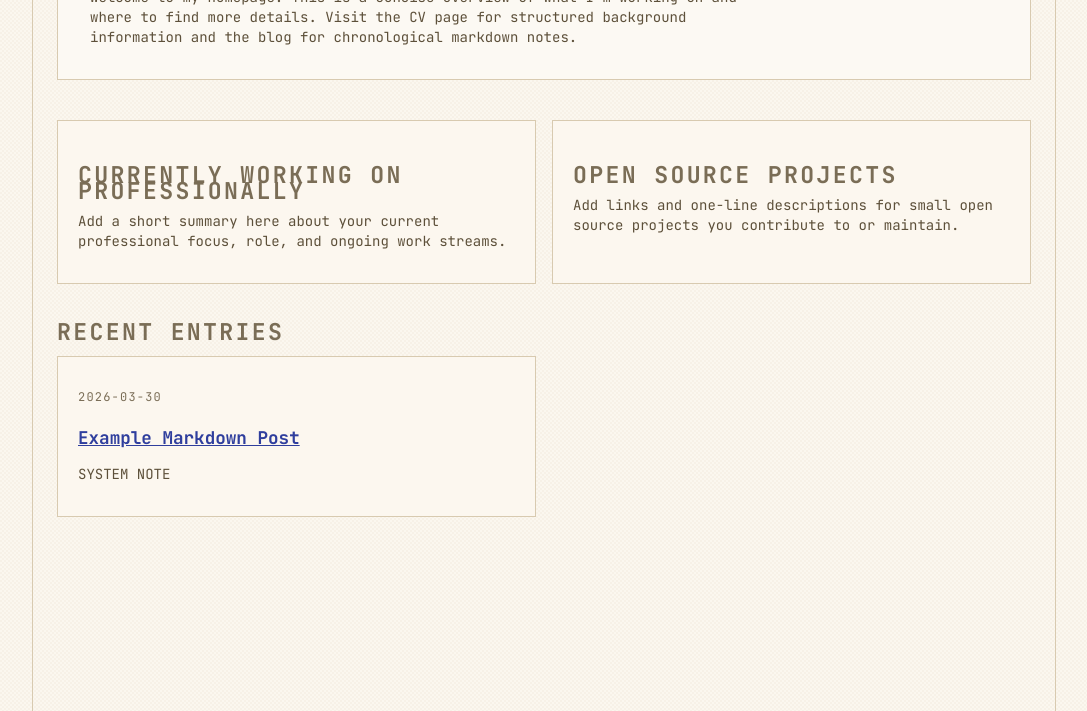
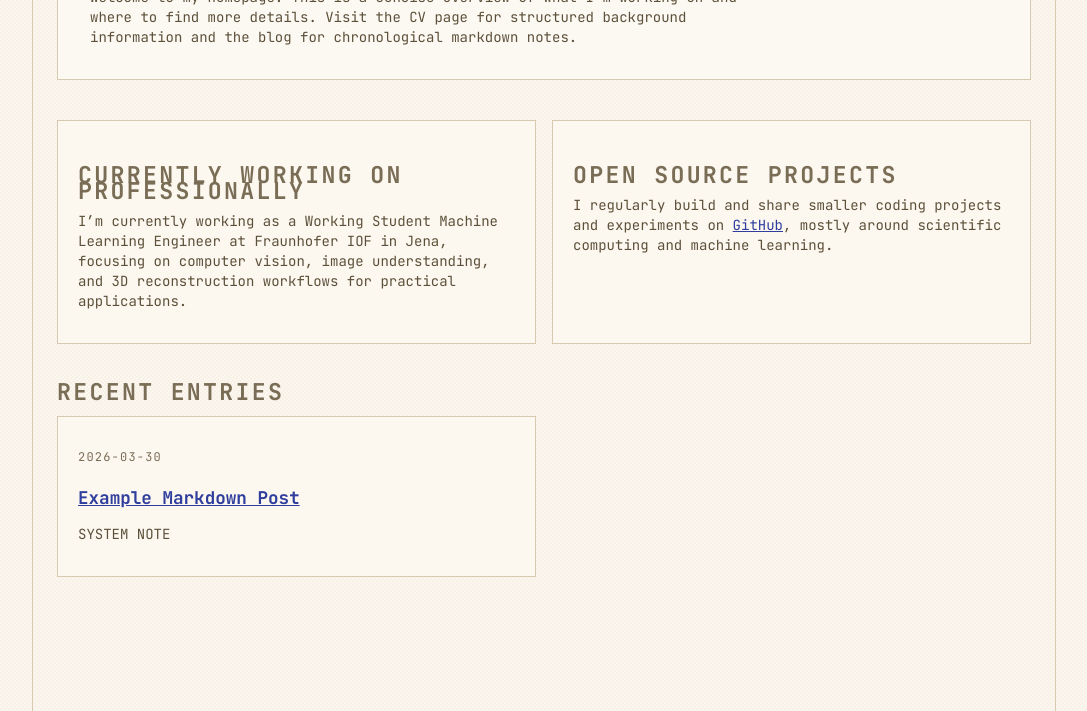
Before and after one commit to I-am-Rudi/i-am-rudi.github.io, a Jekyll site: the page built from index.md, in a window 1280 px wide, cut to the strip 238-949 px from the top of the page. Shown: the whole strip, without its empty margins (96-1183 px from the left). Built offline with Jekyll 4.4.1, drawn with Linux system fonts in a browser that asks for light colours; nearby versions of some CDN libraries.

Commit message:
Refine home/about content based on validation feedback
Agent-Logs-Url: https://github.com/I-am-Rudi/Homepage/sessions/6a6ae6c4-fa9f-4ba3-9bb0-43f3dbb29383

Co-authored-by: I-am-Rudi <104427619+I-am-Rudi@users.noreply.github.com>

```diff
--- a/index.md
+++ b/index.md
@@ -25,13 +25,15 @@ title: Home
   <article class="border border-[#d8cab0] bg-[#fcf7ef] p-5">
     <h2 class="text-xs uppercase tracking-widest text-[#7a6d56]">Currently working on professionally</h2>
     <p class="mt-3 text-sm text-[#5d503a]">
-      Add a short summary here about your current professional focus, role, and ongoing work streams.
+      I’m currently working as a Working Student Machine Learning Engineer at Fraunhofer IOF in Jena, focusing on
+      computer vision, image understanding, and 3D reconstruction workflows for practical applications.
     </p>
   </article>
   <article class="border border-[#d8cab0] bg-[#fcf7ef] p-5">
     <h2 class="text-xs uppercase tracking-widest text-[#7a6d56]">Open source projects</h2>
     <p class="mt-3 text-sm text-[#5d503a]">
-      Add links and one-line descriptions for small open source projects you contribute to or maintain.
+      I regularly build and share smaller coding projects and experiments on
+      <a href="https://github.com/I-am-Rudi">GitHub</a>, mostly around scientific computing and machine learning.
     </p>
   </article>
 </section>
```
Also changed, not shown: about.md (+1 -1 lines).
